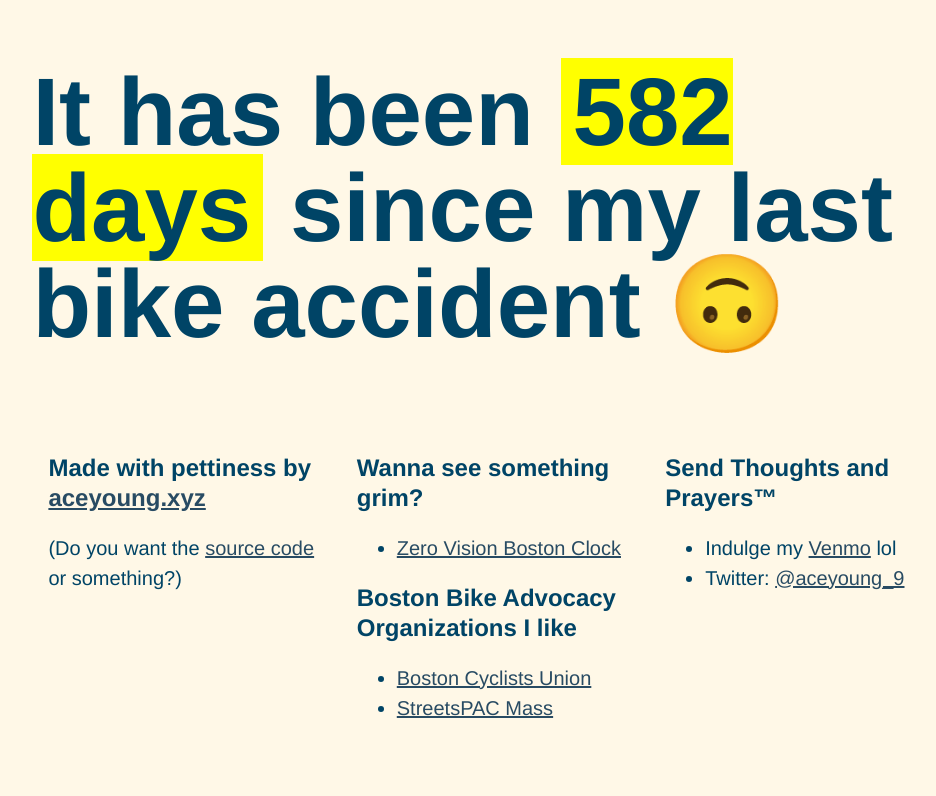
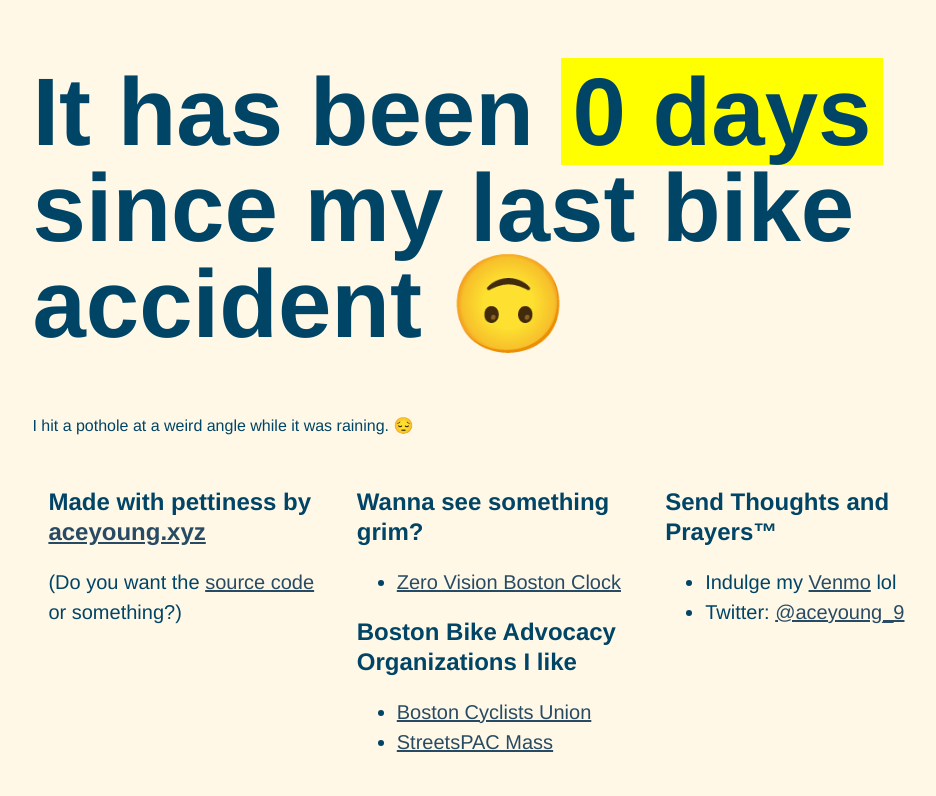
Before and after one commit to aceyoung9/bike-accident-counter-site, a Gatsby site: page / in a window 1280 px wide. Shown: the whole page, without its empty margins (145-1081 px from the left). Built offline with nearby package versions, Linux system fonts and the light colour scheme; Gatsby itself is replaced by a stand-in of ours.

Commit message:
Shoutout to the City of Cambridge for leaving a weird pothole for me 🙃

```diff
--- a/src/pages/index.js
+++ b/src/pages/index.js
@@ -2,7 +2,7 @@
 import Layout from "../components/layout";
 
 const _calcDate = () => {
-  const lastAccident = new Date(2018, 3, 24, 13);
+  const lastAccident = new Date(2019, 10, 27, 19);
   const today = new Date();
 
   return Math.floor((today - lastAccident) / (1000 * 60 * 60 * 24));
@@ -61,6 +61,7 @@
       It has been <span className="highlight">{_calcDate()} days</span> since my
       last bike accident 🙃
     </h1>
+    <p>I hit a pothole at a weird angle while it was raining. 😔</p>
     <Footer />
   </Layout>
 );
```
